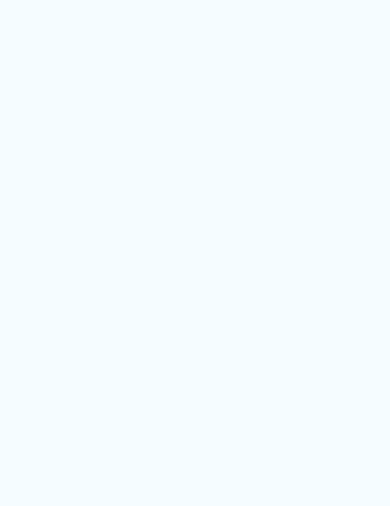
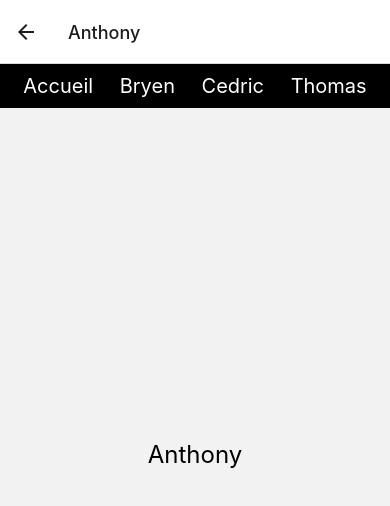
Before and after one commit to CedricPelchat/TP1VeilleTechnologique, a React Native app: screen /Anthony in a window 390 px wide. Shown: the top 506 px of the page. Built offline with nearby package versions, Linux system fonts and the light colour scheme.

Commit message:
Ajouter les pages et la Navbar

```diff
--- a/App.js
+++ b/App.js
@@ -1,67 +1,24 @@
-import React, { useRef } from 'react';
-/* import PageCamera from './Pages/PageCamera'; */
-import {
-  StyleSheet,
-  View,
-  Animated,
-  Text,
-  TouchableOpacity,
-} from 'react-native';
+import React from 'react';
+import { NavigationContainer } from '@react-navigation/native';
+import { createStackNavigator } from '@react-navigation/stack';
+import PageAccueil from './Pages/PageAccueil';
+import PageAnthony from './Pages/PageAnthony';
+import PageBryen from './Pages/PageBryen';
+import PageCedric from './Pages/PageCedric';
+import PageThomas from './Pages/PageThomas';
 
-const App = () => {
-  const opacity = useRef(new Animated.Value(0)).current;
-  const scale = useRef(new Animated.Value(0.5)).current;
+const Stack = createStackNavigator();
 
-  // Function to start the animation
-  const startAnimation = () => {
-    // First reset the animated values
-    opacity.setValue(0);
-    scale.setValue(0.5);
-
-    // Start the parallel animation
-    Animated.parallel([
-      Animated.timing(opacity, {
-        toValue: 1,
-        duration: 1000,
-        useNativeDriver: true,
-      }),
-      Animated.timing(scale, {
-        toValue: 1,
-        duration: 1000,
-        useNativeDriver: true,
-      })
-    ]).start();
-  };
-
+export default function App() {
   return (
-    <View style={styles.container}>
-      <TouchableOpacity onPress={startAnimation}>
-        <Animated.View style={[styles.box, { opacity, transform: [{ scale }] }]}>
-          <Text style={styles.text}>Tap me!</Text>
-          {/* <PageCamera/> */}
-        </Animated.View>
-      </TouchableOpacity>
-    </View>
+    <NavigationContainer>
+      <Stack.Navigator initialRouteName="PageAccueil">
+        <Stack.Screen name="Accueil" component={PageAccueil} />
+        <Stack.Screen name="Anthony" component={PageAnthony} />
+        <Stack.Screen name="Bryen" component={PageBryen} />
+        <Stack.Screen name="Cedric" component={PageCedric} />
+        <Stack.Screen name="Thomas" component={PageThomas} />
+      </Stack.Navigator>
+    </NavigationContainer>
   );
-};
-
-const styles = StyleSheet.create({/* ".... " */
-  container: {
-    flex: 1,
-    alignItems: 'center',
-    justifyContent: 'center',
-    backgroundColor: '#f5fcff',
-  },
-  box: {
-    width: 200,
-    height: 200,
-    backgroundColor: 'blue',
-    justifyContent: 'center',
-    alignItems: 'center',
-  },
-  text: {
-    color: 'white',
-  },
-});
-
-export default App;
+}
--- /dev/null
+++ b/Composants/Header.js
@@ -0,0 +1,52 @@
+import React from 'react';
+import { View, Text, TouchableOpacity, StyleSheet } from 'react-native';
+
+export default function Header({ navigation, currentScreen }) {
+  return (
+    <View style={styles.container}>
+      {currentScreen !== 'Accueil' && (
+        <TouchableOpacity onPress={() => navigation.navigate('Accueil')}>
+          <Text style={styles.link}>Accueil</Text>
+        </TouchableOpacity>
+      )}
+      {currentScreen !== 'Anthony' && (
+        <TouchableOpacity onPress={() => navigation.navigate('Anthony')}>
+          <Text style={styles.link}>Anthony</Text>
+        </TouchableOpacity>
+      )}
+      {currentScreen !== 'Bryen' && (
+        <TouchableOpacity onPress={() => navigation.navigate('Bryen')}>
+          <Text style={styles.link}>Bryen</Text>
+        </TouchableOpacity>
+      )}
+      {currentScreen !== 'Cedric' && (
+        <TouchableOpacity onPress={() => navigation.navigate('Cedric')}>
+          <Text style={styles.link}>Cedric</Text>
+        </TouchableOpacity>
+      )}
+      {currentScreen !== 'Thomas' && (
+        <TouchableOpacity onPress={() => navigation.navigate('Thomas')}>
+          <Text style={styles.link}>Thomas</Text>
+        </TouchableOpacity>
+      )}
+    </View>
+  );
+}
+
+const styles = StyleSheet.create({
+  container: {
+    position: 'absolute',
+    top: 0,
+    left: 0,
+    right: 0,
+    flexDirection: 'row',
+    justifyContent: 'space-around',
+    padding: 10,
+    backgroundColor: 'black',
+    width: '100%',
+  },
+  link: {
+    fontSize: 20,
+    color: 'white',
+  },
+});
--- /dev/null
+++ b/Pages/PageAccueil.js
@@ -0,0 +1,41 @@
+import React from 'react';
+import { View, Text, StyleSheet, ImageBackground  } from 'react-native';
+import Header from '../Composants/Header';
+
+export default function PageAccueil({ navigation }) {
+  return (
+    <View style={styles.container}>
+      <ImageBackground source={require('../assets/Images/fondEcranAccueil.jpg')} style={styles.backgroundImage}>
+        <Header navigation={navigation} currentScreen="Accueil" />
+        <View style={styles.textContainer}>
+          <Text style={styles.title}>Notre AWESOME App !</Text>
+        </View>
+      </ImageBackground>
+    </View>
+  );
+}
+
+const styles = StyleSheet.create({
+  container: {
+    flex: 1,
+  },
+  backgroundImage: {
+    flex: 1,
+    resizeMode: 'cover',
+    justifyContent: 'center',
+    alignItems: 'center',
+  },
+  textContainer: {
+    position: 'absolute',
+    top: 60,
+    left: 0,
+    right: 0,
+    alignItems: 'center',
+  },
+  title: {
+    fontSize: 24,
+    color: 'white',
+    textAlign: 'center',
+    marginTop: 20,
+  },
+});
--- /dev/null
+++ b/Pages/PageAnthony.js
@@ -0,0 +1,23 @@
+import React from 'react';
+import { View, Text, StyleSheet } from 'react-native';
+import Header from '../Composants/Header';
+
+export default function PageAnthony({ navigation }) {
+	return (
+		<View style={styles.container}>
+			<Header navigation={navigation} currentScreen="Anthony" />
+			<Text style={styles.title}>Anthony</Text>
+		</View>
+	);
+}
+
+const styles = StyleSheet.create({
+	container: {
+		flex: 1,
+		justifyContent: 'center',
+		alignItems: 'center',
+	},
+	title: {
+		fontSize: 24,
+	},
+});
--- /dev/null
+++ b/Pages/PageBryen.js
@@ -0,0 +1,23 @@
+import React from 'react';
+import { View, Text, StyleSheet } from 'react-native';
+import Header from '../Composants/Header';
+
+export default function PageBryen({ navigation }) {
+  return (
+    <View style={styles.container}>
+      <Header navigation={navigation} currentScreen="Bryen" />
+      <Text style={styles.title}>Bryen</Text>
+    </View>
+  );
+}
+
+const styles = StyleSheet.create({
+  container: {
+    flex: 1,
+    justifyContent: 'center',
+    alignItems: 'center',
+  },
+  title: {
+    fontSize: 24,
+  },
+});
--- /dev/null
+++ b/Pages/PageCedric.js
@@ -0,0 +1,23 @@
+import React from 'react';
+import { View, Text, StyleSheet } from 'react-native';
+import Header from '../Composants/Header';
+
+export default function PageCedric({ navigation }) {
+  return (
+    <View style={styles.container}>
+      <Header navigation={navigation} currentScreen="Cedric" />
+      <Text style={styles.title}>Cedric</Text>
+    </View>
+  );
+}
+
+const styles = StyleSheet.create({
+  container: {
+    flex: 1,
+    justifyContent: 'center',
+    alignItems: 'center',
+  },
+  title: {
+    fontSize: 24,
+  },
+});
--- /dev/null
+++ b/Pages/PageThomas.js
@@ -0,0 +1,23 @@
+import React from 'react';
+import { View, Text, StyleSheet } from 'react-native';
+import Header from '../Composants/Header';
+
+export default function PageThomas({ navigation }) {
+  return (
+    <View style={styles.container}>
+      <Header navigation={navigation} currentScreen="Thomas" />
+      <Text style={styles.title}>Thomas</Text>
+    </View>
+  );
+}
+
+const styles = StyleSheet.create({
+  container: {
+    flex: 1,
+    justifyContent: 'center',
+    alignItems: 'center',
+  },
+  title: {
+    fontSize: 24,
+  },
+});
```
Also changed, not shown: package.json (+6 -3 lines), assets/Images/fondEcranAccueil.jpg (added), 1 other file (tests, documents, lock files or other folders).
